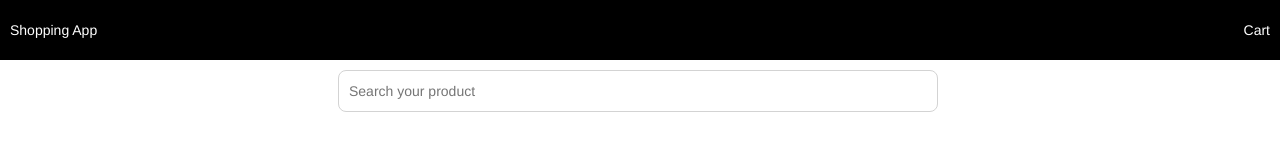
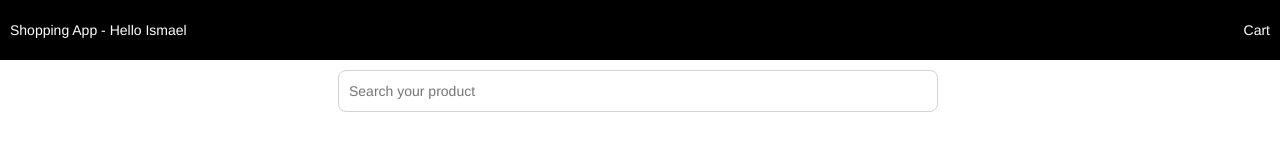
Before and after one commit to rsanc1103/shoppingApp, an Angular app: page / in a window 1280 px wide. Shown: the top 160 px of the page. Built offline with nearby package versions, Linux system fonts and the light colour scheme; data requests are answered from the project's data file.

Commit message:
Added Hello Ismael on header

```diff
--- a/src/app/app.component.ts
+++ b/src/app/app.component.ts
@@ -8,7 +8,7 @@ import { CartButtonComponent } from './cart-button/cart-button.component';
   template: `
     <main>
       <header class="brand-name">
-        <a [routerLink]="['/']"> Shopping App </a>
+        <a [routerLink]="['/']"> Shopping App - Hello Ismael</a>
         <app-cart-button></app-cart-button>
       </header>
       <section class="content">
```
